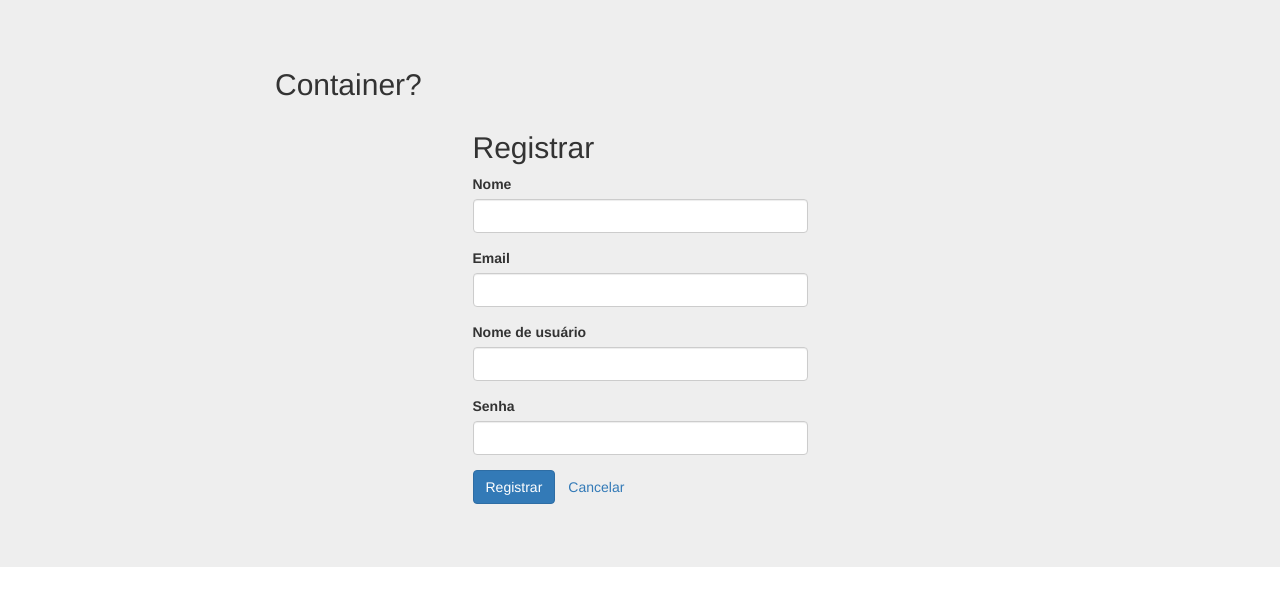
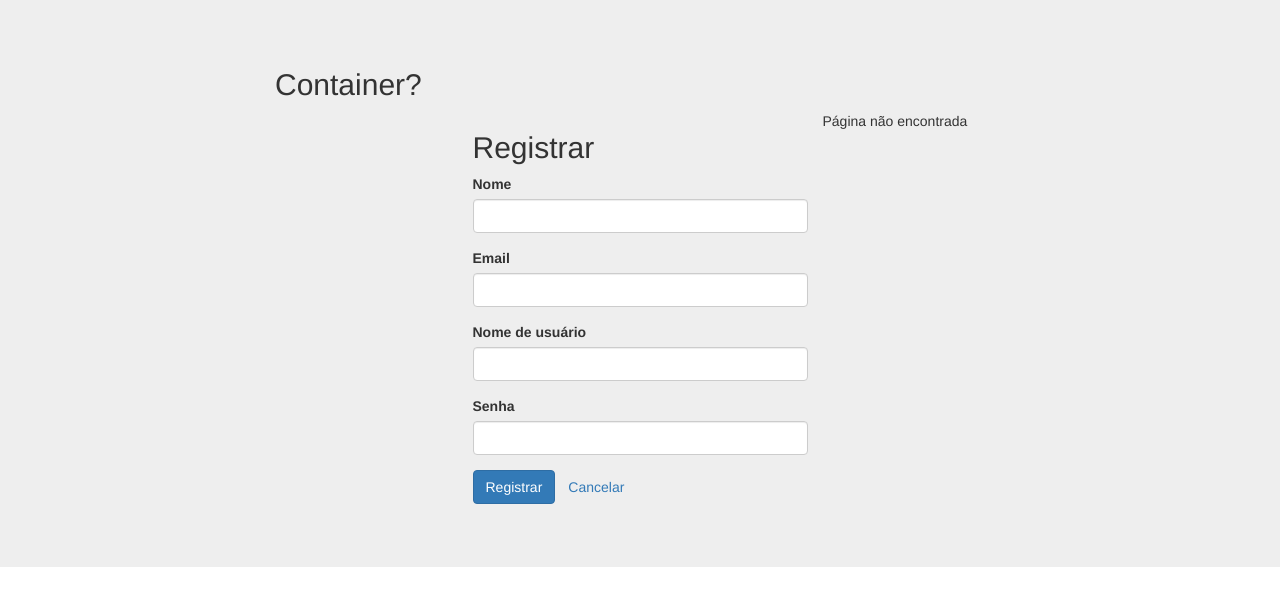
Before and after one commit to sistemaswebbrasil/admin-spa, a React (Create React App) app in the folder public/: page /register in a window 1280 px wide. Shown: the top 606 px of the page. Built offline with nearby package versions, Linux system fonts and the light colour scheme.

Commit message:
Adicionando páina 404

```diff
--- a/public/src/App/App.jsx
+++ b/public/src/App/App.jsx
@@ -7,6 +7,7 @@ import { history } from '../_helpers';
 import { alertActions } from '../_actions';
 import { PrivateRoute } from '../_components';
 import { HomePage } from '../HomePage';
+import { NotFound } from '../App';
 import { LoginPage } from '../LoginPage';
 import { UserPage } from '../UserPage';
 import { RegisterPage } from '../RegisterPage';
@@ -52,6 +53,8 @@ class App extends React.Component {
                                     path="/login"
                                 />
                                 <Route path="/register" component={RegisterPage} />
+                                { /* Finally, catch all unmatched routes */}
+                                <Route component={NotFound} />
                             </div>
                         </Router>
                     </div>
--- /dev/null
+++ b/public/src/App/NotFound.jsx
@@ -0,0 +1,11 @@
+import React, { Component } from 'react';
+
+export default class NotFound extends Component {
+    render() {
+        return (
+            <div>
+                Página não encontrada
+            </div>
+        );
+    }
+}
--- a/public/src/App/index.js
+++ b/public/src/App/index.js
@@ -1,2 +1,3 @@
 // A pasta App contem os componentes App
 export * from './App';
+export { default as NotFound } from './NotFound';
```
